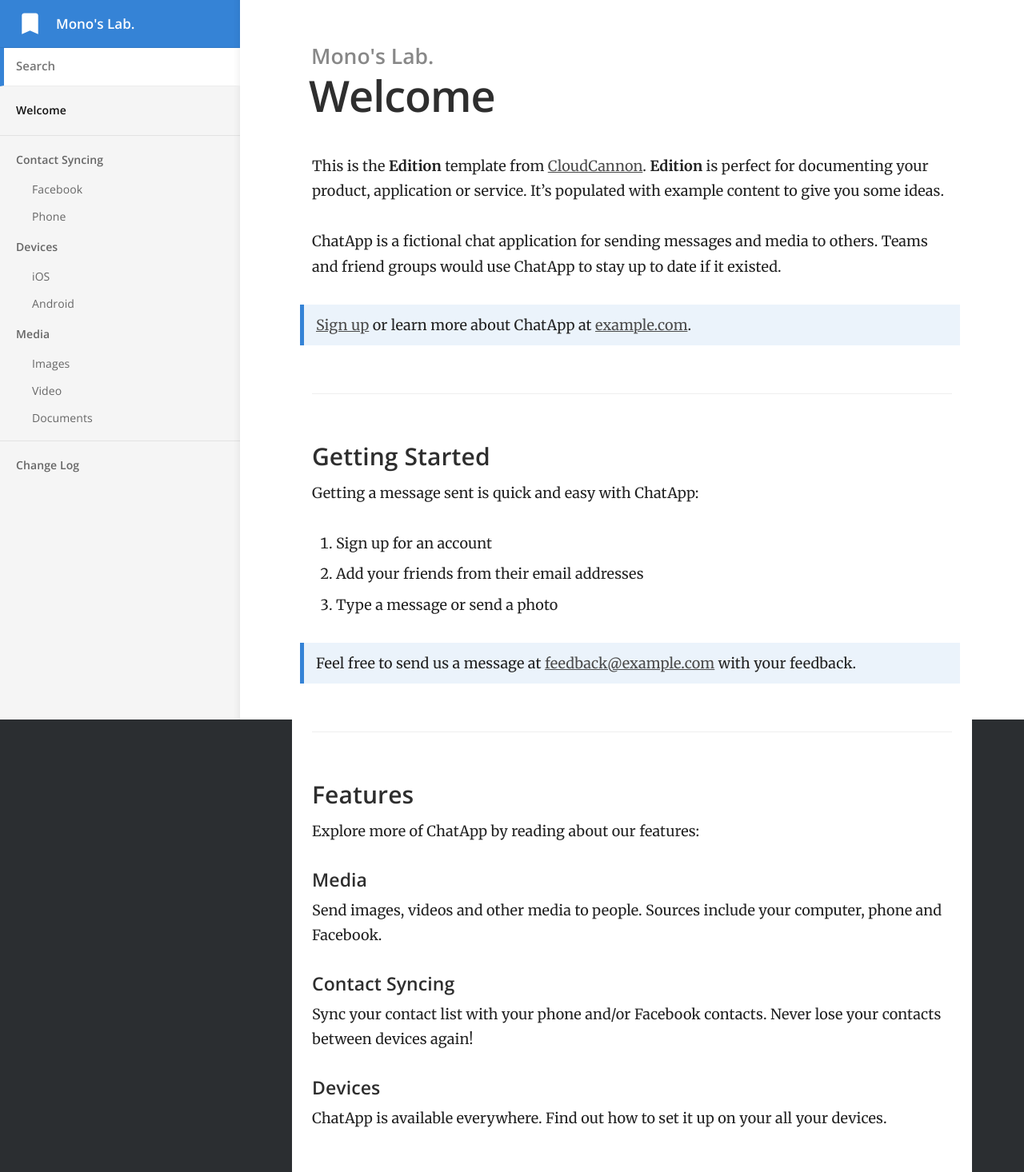
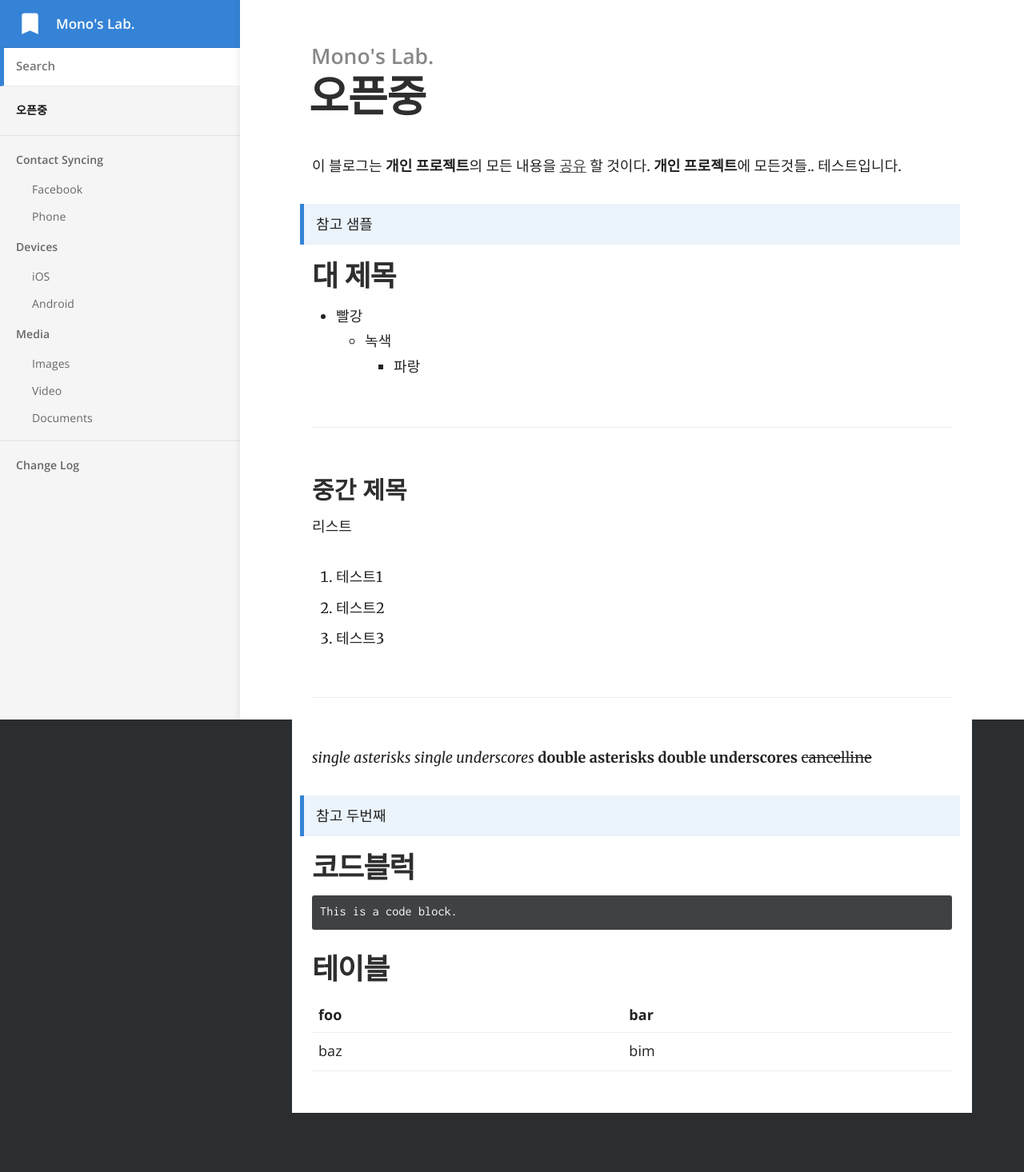
Before and after one commit to MonosLab/home, a Jekyll site: the page built from index.md, in a window 1280 px wide. Shown: the whole page at 80% size. Built offline with Jekyll 4.4.1, drawn with Linux system fonts in a browser that asks for light colours; after the commit the page ends 1392 px from its top, so only the background shows below that.

Commit message:
Update index.md

````diff
--- a/index.md
+++ b/index.md
@@ -1,38 +1,44 @@
 ---
-title: Welcome
+title: 오픈중
 ---
 
-This is the **Edition** template from [CloudCannon](http://cloudcannon.com/).
-**Edition** is perfect for documenting your product, application or service.
-It's populated with example content to give you some ideas.
+이 블로그는 **개인 프로젝트**의 모든 내용을 [공유](http://blog.naver.com/chps74) 할 것이다.
+**개인 프로젝트**에 모든것들.. 테스트입니다.
 
-ChatApp is a fictional chat application for sending messages and media to others.
-Teams and friend groups would use ChatApp to stay up to date if it existed.
+> 참고 샘플
 
-> [Sign up](http://example.com/signup) or learn more about ChatApp at [example.com](http://example.com/).
+## 대 제목
+* 빨강
+  * 녹색
+    * 파랑
 
-### Getting Started
+### 중간 제목
 
-Getting a message sent is quick and easy with ChatApp:
+리스트
 
-1. Sign up for an account
-2. Add your friends from their email addresses
-3. Type a message or send a photo
+1. 테스트1
+2. 테스트2
+3. 테스트3
 
-> Feel free to send us a message at [feedback@example.com](mailto:feedback@example.com) with your feedback.
+***
 
-### Features
+*single asterisks*
+_single underscores_
+**double asterisks**
+__double underscores__
+~~cancelline~~
 
-Explore more of ChatApp by reading about our features:
 
-#### Media
+> 참고 두번째
 
-Send images, videos and other media to people. Sources include your computer, phone and Facebook.
+## 코드블럭
 
-#### Contact Syncing
+```
+This is a code block.
+```
 
-Sync your contact list with your phone and/or Facebook contacts. Never lose your contacts between devices again!
+## 테이블
 
-#### Devices
-
-ChatApp is available everywhere. Find out how to set it up on your all your devices.
+| foo | bar |
+| --- | --- |
+| baz | bim |
````
